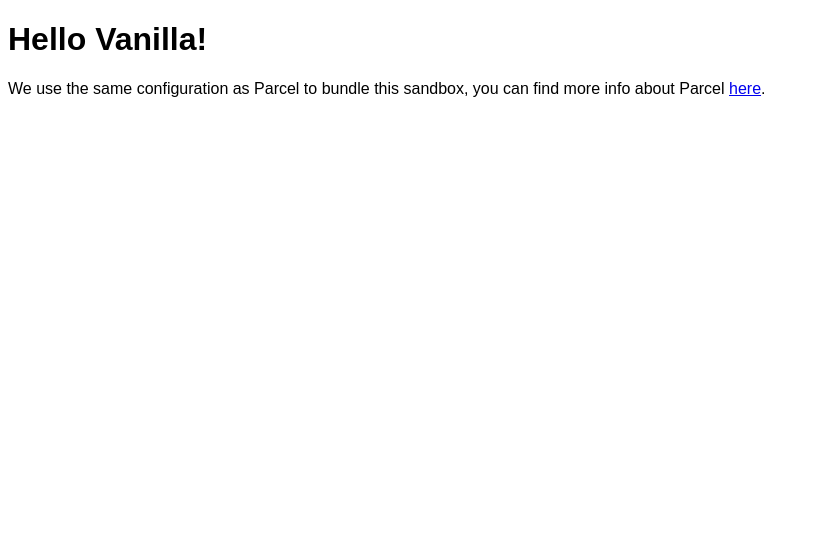
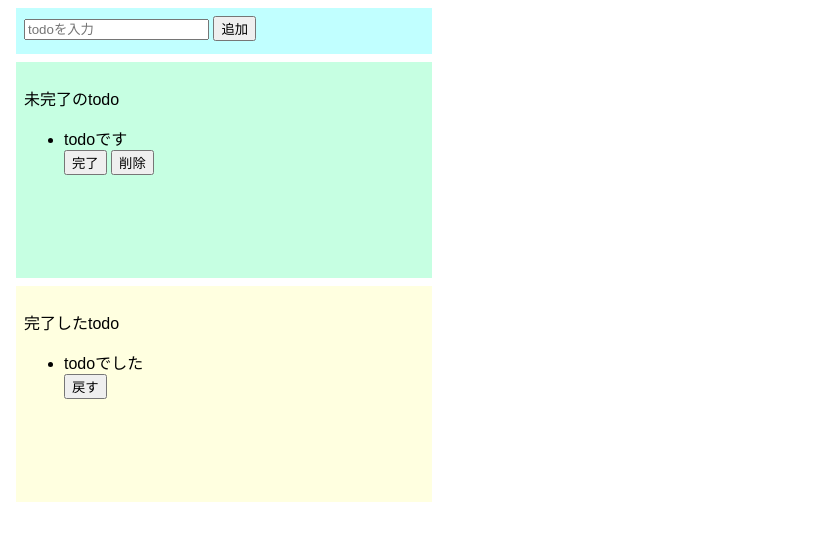
Before and after one commit to kura54/todo-js, a website built with Parcel: page src/index.html in a window 1280 px wide. Shown: the whole page, without its empty margins (0-819 px from the left). Built offline with nearby package versions, Linux system fonts and the light colour scheme.

Commit message:
html,css update

```diff
--- a/src/index.html
+++ b/src/index.html
@@ -1,13 +1,34 @@
 <!DOCTYPE html>
 <html>
   <head>
-    <title>Parcel Sandbox</title>
+    <title>Todo(JS)</title>
     <meta charset="UTF-8" />
   </head>
 
   <body>
-    <div id="app"></div>
-
+    <div class="input-area">
+      <input placeholder="todoを入力" />
+      <button>追加</button>
+    </div>
+    <div class="incomplete-area">
+      <p>未完了のtodo</p>
+      <ul>
+        <div>
+        <li>todoです</li>
+        <button>完了</button>
+        <button>削除</button>
+        </div>
+      </ul>
+    </div>
+    <div class="complete-area">
+      <p>完了したtodo</p>
+      <ul>
+        <div>
+        <li>todoでした</li>
+        <button>戻す</button>
+        </div>
+      </ul>
+    </div>
     <script src="./index.mjs" type="module"></script>
   </body>
 </html>
--- a/src/index.mjs
+++ b/src/index.mjs
@@ -1,10 +1 @@
 import "./styles.css";
-
-document.getElementById("app").innerHTML = `
-<h1>Hello Vanilla!</h1>
-<div>
-  We use the same configuration as Parcel to bundle this sandbox, you can find more
-  info about Parcel
-  <a href="https://parceljs.org" target="_blank" rel="noopener noreferrer">here</a>.
-</div>
-`;
--- a/src/styles.css
+++ b/src/styles.css
@@ -1,3 +1,27 @@
 body {
   font-family: sans-serif;
 }
+
+.input-area {
+  background-color: #c1ffff;
+  width: 400px;
+  height: 30px;
+  padding: 8px;
+  margin: 8px;
+}
+
+.incomplete-area {
+  background-color: #c6ffe2;
+  width: 400px;
+  min-height: 200px;
+  padding: 8px;
+  margin: 8px;
+}
+
+.complete-area {
+  background-color: #ffffe0;
+  width: 400px;
+  min-height: 200px;
+  padding: 8px;
+  margin: 8px;
+}
```
Also changed, not shown: .codesandbox/tasks.json (added), .devcontainer/devcontainer.json (added), 1 other file.
